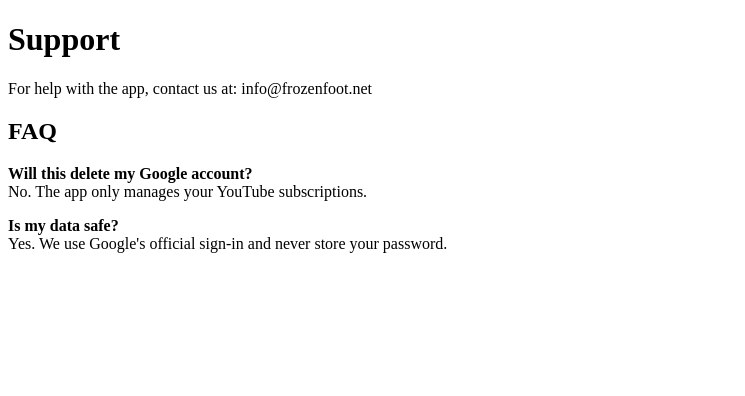
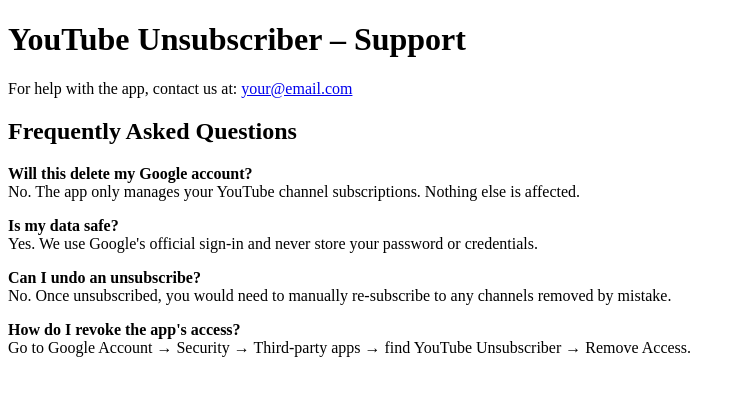
Before and after one commit to frozentoew/YouTubeUnsubscriber, a website: page doc/index.html in a window 1280 px wide. Shown: the whole page, without its empty margins (0-745 px from the left). Drawn offline with Linux system fonts and the light colour scheme.

Commit message:
Update index.html

```diff
--- a/doc/index.html
+++ b/doc/index.html
@@ -1,17 +1,26 @@
 <!DOCTYPE html>
-<html>
+<html lang="en">
 <head>
-  <title>Support - MassDrop</title>
+  <meta charset="UTF-8">
+  <meta name="viewport" content="width=device-width, initial-scale=1.0">
+  <title>Support – YouTube Unsubscriber</title>
 </head>
 <body>
-  <h1>Support</h1>
-  <p>For help with the app, contact us at: info@frozenfoot.net</p>
+  <h1>YouTube Unsubscriber – Support</h1>
+  <p>For help with the app, contact us at: <a href="mailto:your@email.com">your@email.com</a></p>
 
-  <h2>FAQ</h2>
+  <h2>Frequently Asked Questions</h2>
+
   <p><strong>Will this delete my Google account?</strong><br>
-  No. The app only manages your YouTube subscriptions.</p>
+  No. The app only manages your YouTube channel subscriptions. Nothing else is affected.</p>
 
   <p><strong>Is my data safe?</strong><br>
-  Yes. We use Google's official sign-in and never store your password.</p>
+  Yes. We use Google's official sign-in and never store your password or credentials.</p>
+
+  <p><strong>Can I undo an unsubscribe?</strong><br>
+  No. Once unsubscribed, you would need to manually re-subscribe to any channels removed by mistake.</p>
+
+  <p><strong>How do I revoke the app's access?</strong><br>
+  Go to Google Account → Security → Third-party apps → find YouTube Unsubscriber → Remove Access.</p>
 </body>
 </html>
```
